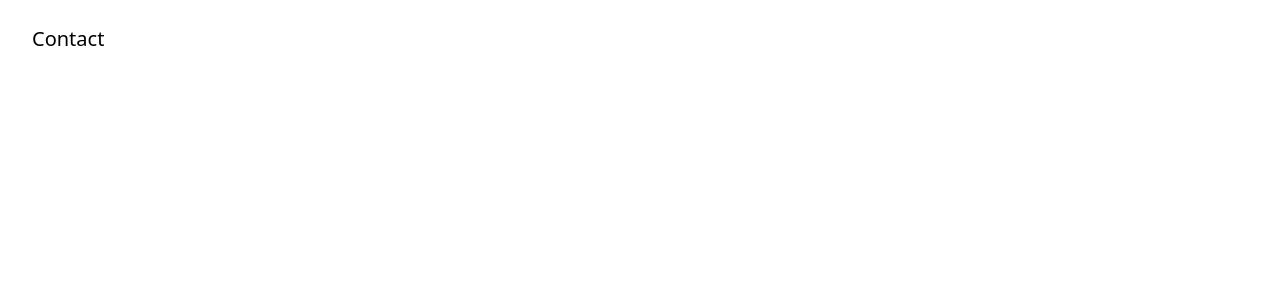
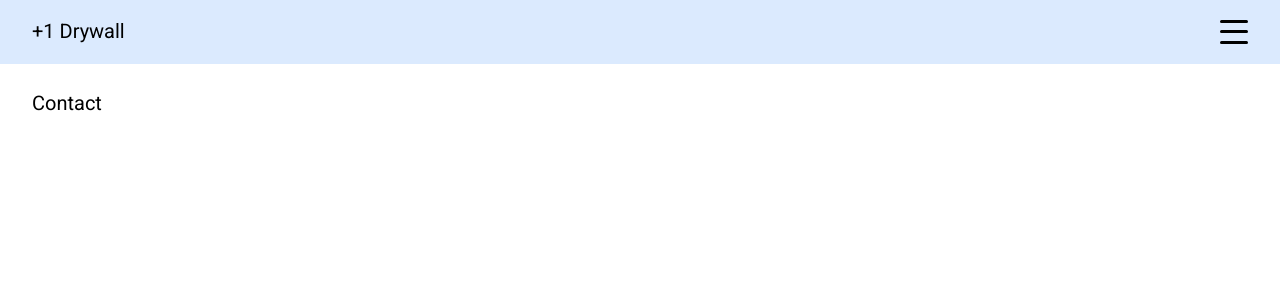
Before and after one commit to ViniDiRenzo/OnePlus, a React (Vite) app: page /contact in a window 1280 px wide. Shown: the top 300 px of the page. Built offline with nearby package versions, Linux system fonts and the light colour scheme.

Commit message:
Define Nav component.

```diff
--- a/src/App.jsx
+++ b/src/App.jsx
@@ -4,6 +4,7 @@ import Home from "./pages/Home";
 import About from "./pages/About";
 import Projects from "./pages/Projects";
 import Contact from "./pages/Contact";
+import Navbar from "./components/Navbar";
 
 const routes = (
   <Routes>
@@ -17,6 +18,7 @@ const routes = (
 function App() {
   return (
     <>
+      <Navbar />
       <div className="block">{routes}</div>
     </>
   );
--- /dev/null
+++ b/src/components/Hamburger.jsx
@@ -0,0 +1,24 @@
+import React from "react";
+
+function Hamburger({ open, setOpen }) {
+  return (
+    <div
+      className="w-7 h-8 flex flex-col justify-around items-center cursor-pointer overflow-hidden"
+      onClick={() => setOpen(!open)}
+    >
+      <div
+        className={`line ${
+          open && `origin-right -rotate-45 -translate-x-1 scale-x-105 `
+        }`}
+      ></div>
+      <div className={`line ${open && `translate-x-[100%]`}`}></div>
+      <div
+        className={`line ${
+          open && `origin-right rotate-45 -translate-x-1 scale-x-105 `
+        }`}
+      ></div>
+    </div>
+  );
+}
+
+export default Hamburger;
--- /dev/null
+++ b/src/components/Navbar.jsx
@@ -0,0 +1,42 @@
+import React, { useState } from "react";
+import { Link } from "react-router-dom";
+import Hamburger from "./Hamburger";
+
+function Navbar() {
+  const [open, setOpen] = useState(false);
+
+  return (
+    <nav className="block py-4 bg-blue-100 flex justify-between relative">
+      <div>+1 Drywall</div>
+      <Hamburger open={open} setOpen={setOpen} />
+      {open && (
+        <div className="bg-blue-100 p-5 absolute left-0 right-0 top-16">
+          <ul className="flex flex-col items-left gap-4">
+            <li>
+              <Link to="/" onClick={() => setOpen(!open)}>
+                Home
+              </Link>
+            </li>
+            <li>
+              <Link to="/about" onClick={() => setOpen(!open)}>
+                About
+              </Link>
+            </li>
+            <li>
+              <Link to="/projects" onClick={() => setOpen(!open)}>
+                Projects
+              </Link>
+            </li>
+            <li>
+              <Link to="/contact" onClick={() => setOpen(!open)}>
+                Contact
+              </Link>
+            </li>
+          </ul>
+        </div>
+      )}
+    </nav>
+  );
+}
+
+export default Navbar;
--- a/src/index.css
+++ b/src/index.css
@@ -1,11 +1,29 @@
+@import url('https://fonts.googleapis.com/css2?family=Roboto:ital,wght@0,100;0,300;0,400;0,500;0,700;0,900;1,100;1,300;1,400;1,500;1,700;1,900&display=swap');
 
 @tailwind base;
 @tailwind components;
 @tailwind utilities;
 
+@layer base {
+  html {
+    font-family: Roboto, sans-serif;
+  }
+
+  body {
+    font-size: 18px;
+  }
+}
 
 @layer components {
   .block {
     @apply px-8 py-6 text-[20px]
   }
+
+  /* .hamburger {
+    @apply w-[2rem] h-[2rem] relative
+  } */
+
+  .line {
+    @apply bg-black w-[100%] h-[3px] rounded duration-300
+  }
 }
```
